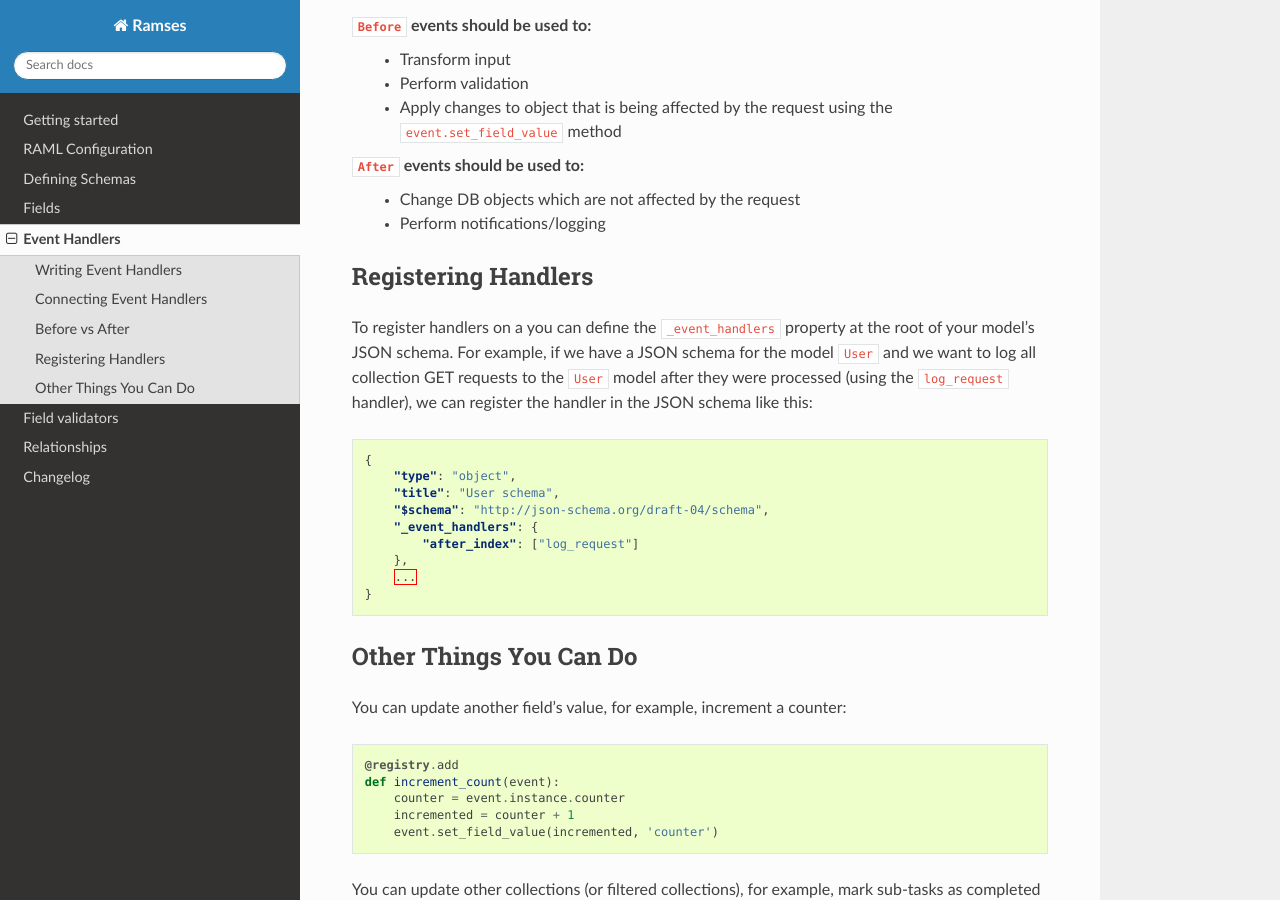
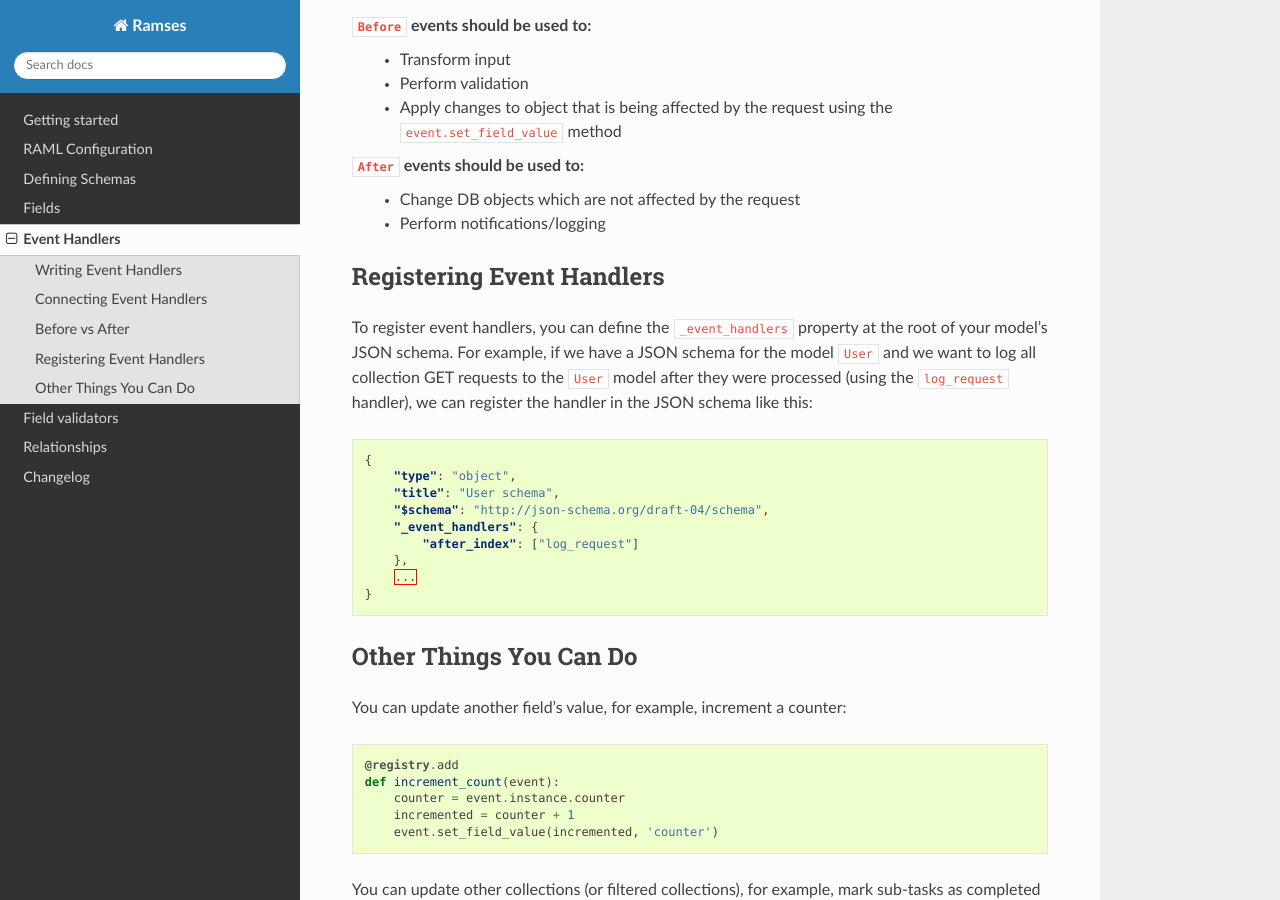
Before and after one commit to ramses-tech/ramses, a Sphinx documentation site: the page built from docs/source/event_handlers.rst, in a window 1280 px wide and 900 px high, scrolled down 1881 px. Built offline with Sphinx 7.4.7 and the Read the Docs theme 2.0.0, drawn with Linux system fonts in a browser that asks for light colours.

Commit message:
Update event_handlers.rst

```diff
--- a/docs/source/event_handlers.rst
+++ b/docs/source/event_handlers.rst
@@ -87,10 +87,10 @@ Before vs After
     * Perform notifications/logging
 
 
-Registering Handlers
---------------------
+Registering Event Handlers
+--------------------------
 
-To register handlers on a you can define the ``_event_handlers`` property at the root of your model's JSON schema. For example, if we have a JSON schema for the model ``User`` and we want to log all collection GET requests to the ``User`` model after they were processed (using the ``log_request`` handler), we can register the handler in the JSON schema like this:
+To register event handlers, you can define the ``_event_handlers`` property at the root of your model's JSON schema. For example, if we have a JSON schema for the model ``User`` and we want to log all collection GET requests to the ``User`` model after they were processed (using the ``log_request`` handler), we can register the handler in the JSON schema like this:
 
 .. code-block:: json
 
```
